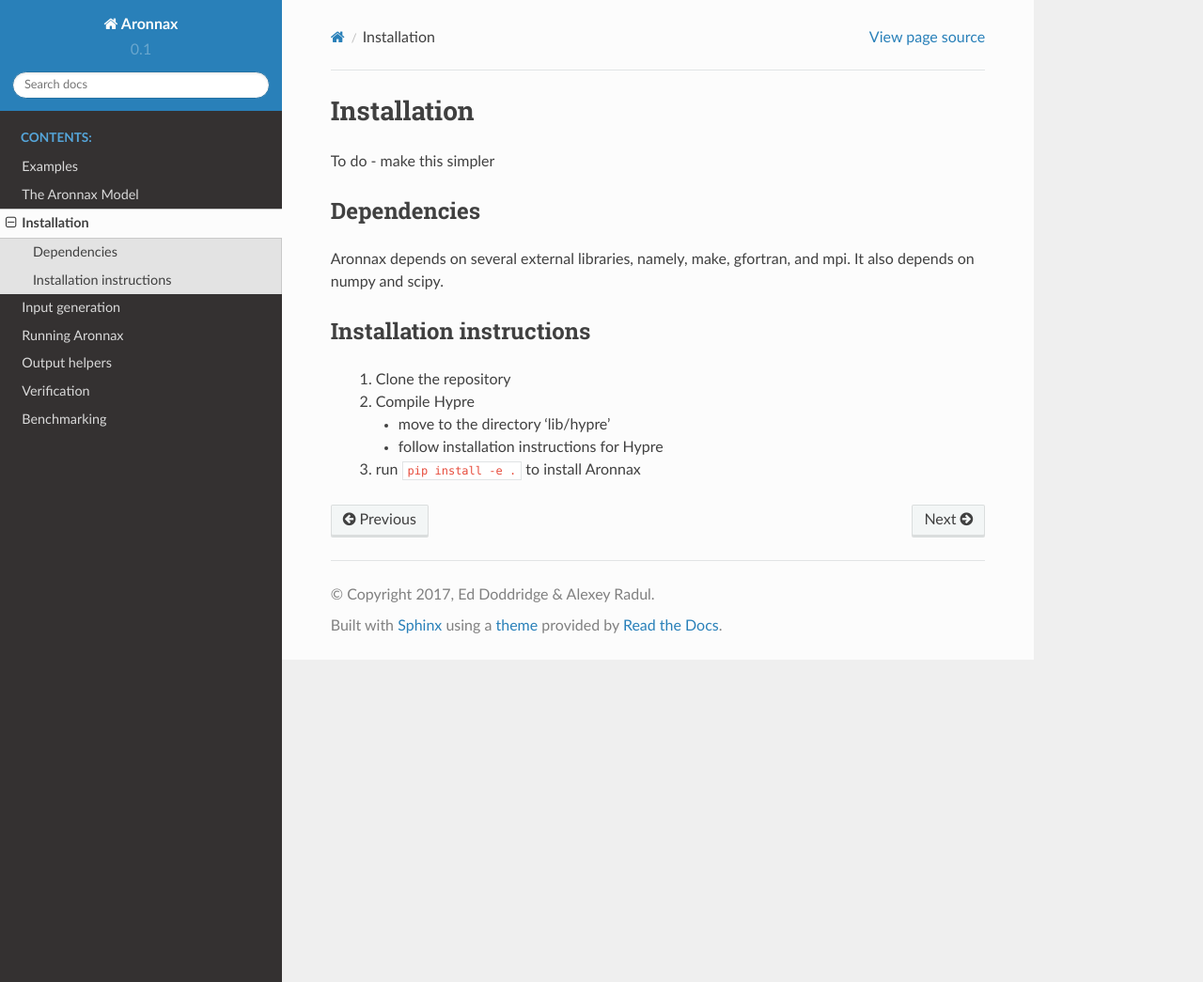
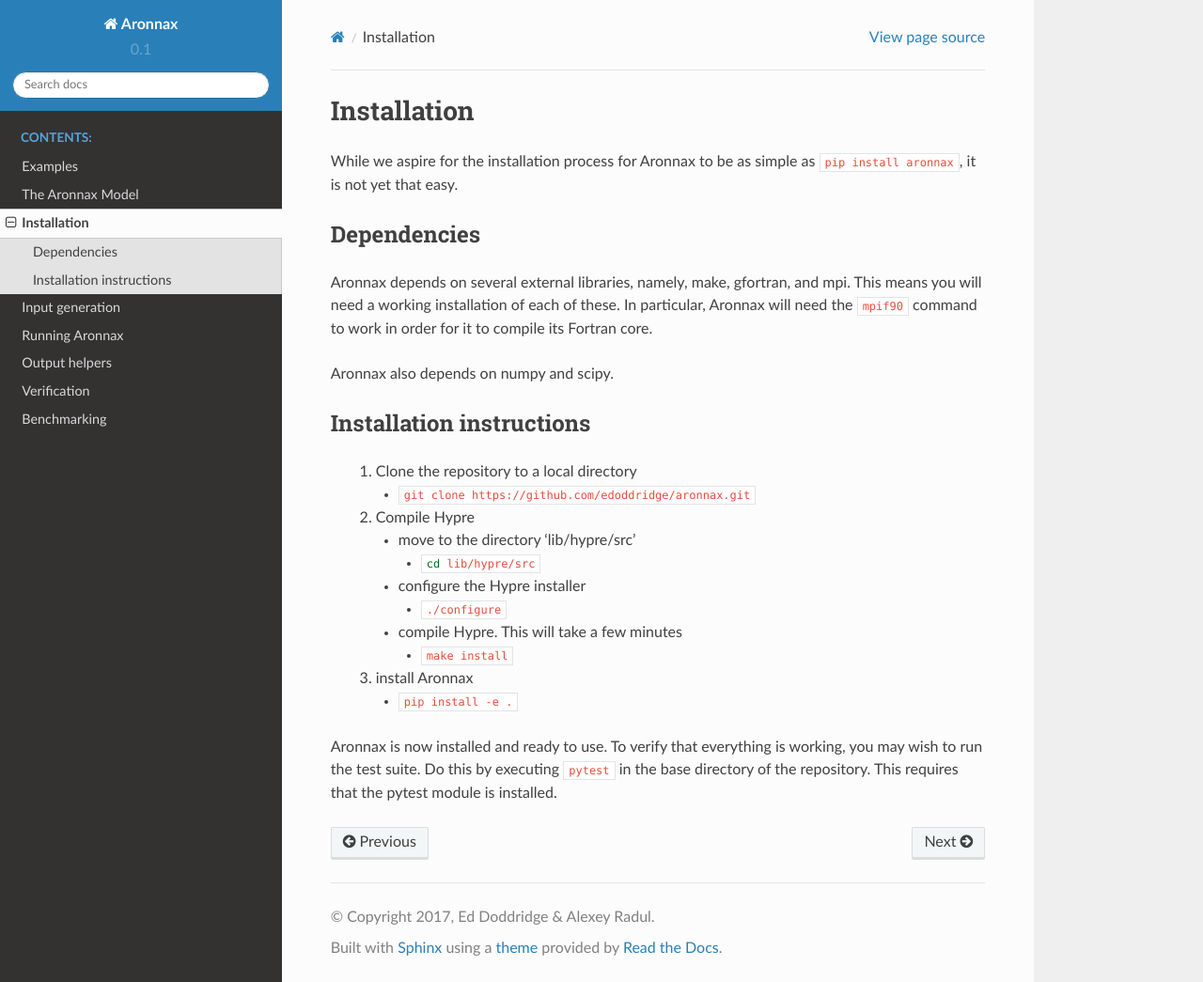
Before and after one commit to edoddridge/aronnax, a Sphinx documentation site: the page built from docs/installation.rst, in a window 1280 px wide and 1045 px high. Shown: the whole window at 94% size. Built offline with Sphinx 7.4.7 and the Read the Docs theme 2.0.0, drawn with Linux system fonts in a browser that asks for light colours.

Commit message:
add detailed installation instructions for Hypre
The installation section was vastly expanded to describe the dependencies (make, mpi, gfortran, and their combination wrapper mpif90) and the process for compiling Hypre from source. This closes #126.

```diff
--- a/docs/installation.rst
+++ b/docs/installation.rst
@@ -1,20 +1,42 @@
+.. role:: bash(code)
+   :language: bash
+
 Installation
 ************************
 
 
-To do - make this simpler
+While we aspire for the installation process for Aronnax to be as simple as :code:`pip install aronnax`, it is not yet that easy.
 
 Dependencies
 ============
-Aronnax depends on several external libraries, namely, make, gfortran, and mpi. It also depends on numpy and scipy.
+Aronnax depends on several external libraries, namely, make, gfortran, and mpi. This means you will need a working installation of each of these. In particular, Aronnax will need the :bash:`mpif90` command to work in order for it to compile its Fortran core.
+
+Aronnax also depends on numpy and scipy.
+
 
 Installation instructions
 =========================
 
- #. Clone the repository
+ #. Clone the repository to a local directory
+
+    - :bash:`git clone https://github.com/edoddridge/aronnax.git`
+
  #. Compile Hypre
 
-    - move to the directory 'lib/hypre'
-    - follow installation instructions for Hypre
+    - move to the directory 'lib/hypre/src'
 
- #. run :code:`pip install -e .` to install Aronnax
+      - :bash:`cd lib/hypre/src`
+
+    - configure the Hypre installer
+
+      - :bash:`./configure`
+
+    - compile Hypre. This will take a few minutes
+
+      - :bash:`make install`
+
+ #. install Aronnax
+
+    - :code:`pip install -e .`
+
+Aronnax is now installed and ready to use. To verify that everything is working, you may wish to run the test suite. Do this by executing :code:`pytest` in the base directory of the repository. This requires that the pytest module is installed.
```
